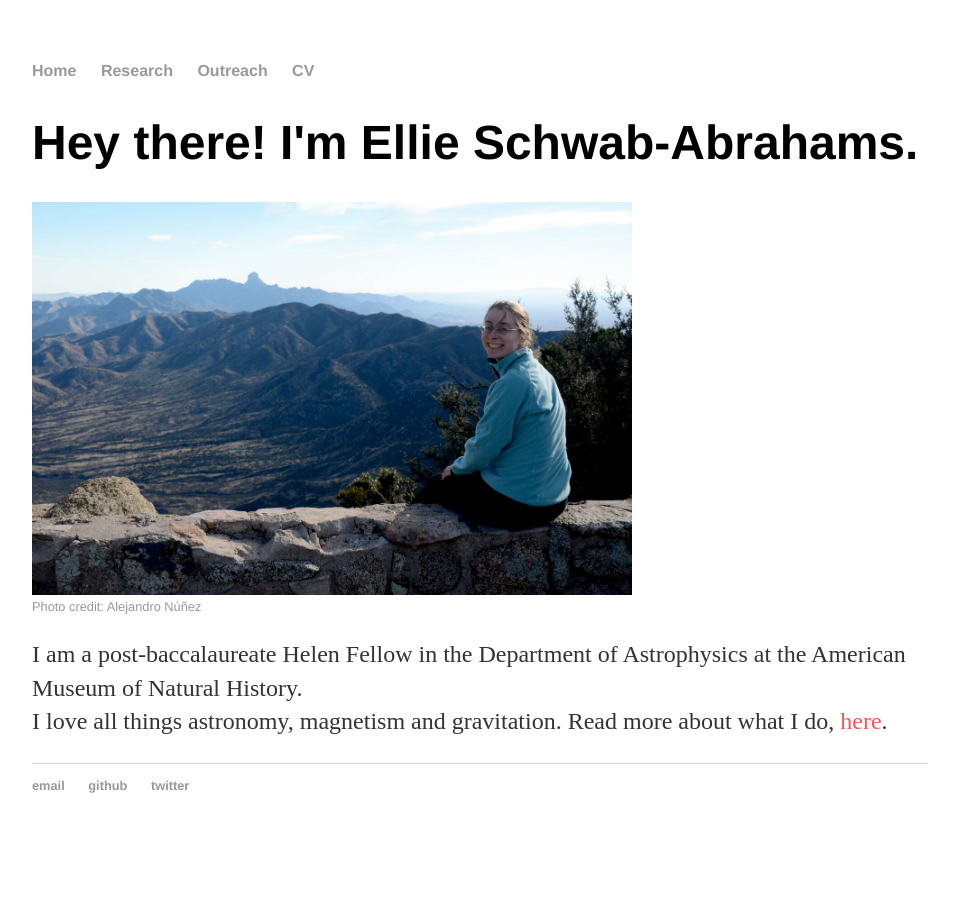
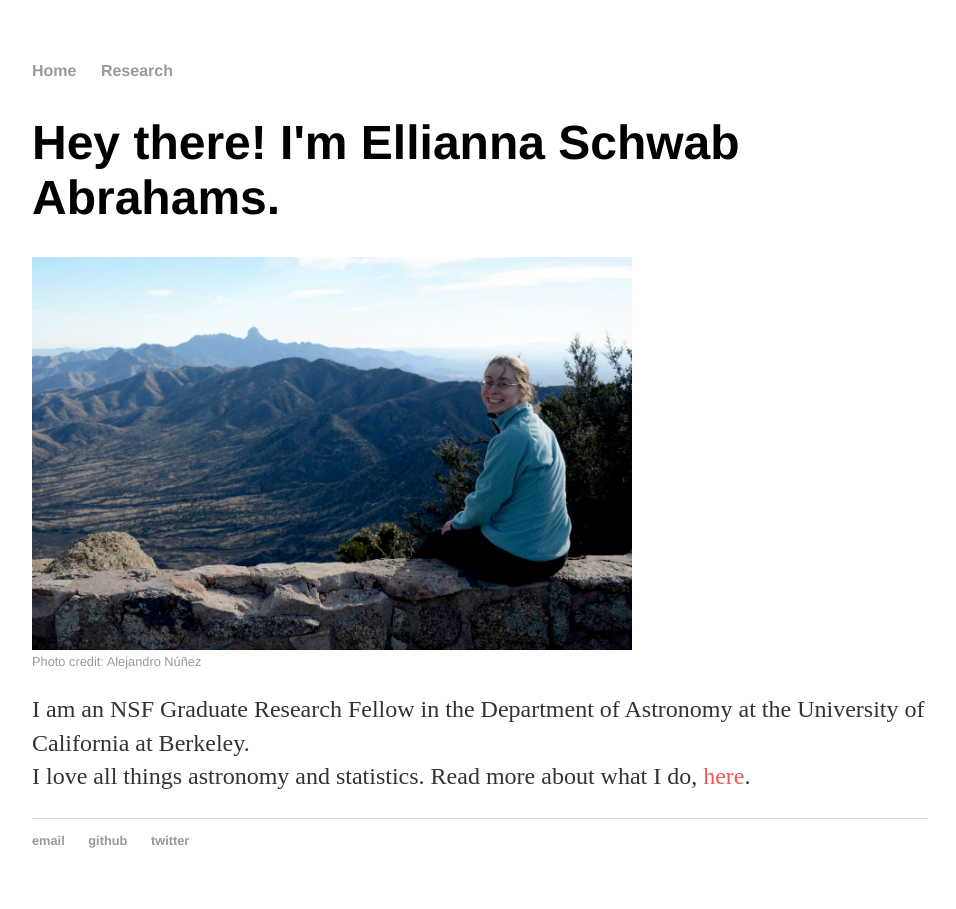
Before and after one commit to elliesch/elliesch.github.io, a Jekyll site: the page built from index.html, in a window 1280 px wide. Shown: the whole page, without its empty margins (160-1116 px from the left). Built offline with Jekyll 4.4.1, drawn with Linux system fonts in a browser that asks for light colours.

Commit message:
updated affiliations

```diff
--- a/_layouts/default.html
+++ b/_layouts/default.html
@@ -13,8 +13,6 @@
 	        		<li><a href="/">Home</a></li>
 		        	<!-- <li><a href="/about">About</a></li> -->
 	        		<li><a href="/research">Research</a></li>
-	        		<li><a href="/outreach">Outreach</a></li>
-				    <li><a href="/cv">CV</a></li>
 	    		</ul>
 			</nav>
 			<div class="container">
@@ -24,7 +22,7 @@
 			</div><!-- /.container -->
 			<footer>
 	    		<ul>
-	        		<li><a href="mailto:eschwab@amnh.org">email</a></li>
+	        		<li><a href="mailto:ellianna@berkeley.edu">email</a></li>
 	        		<li><a href="https://github.com/elliesch">github</a></li>
 	        		<li><a href="https://twitter.com/SeeTheStarsRise">twitter</a></li>
 				</ul>
--- a/index.html
+++ b/index.html
@@ -3,8 +3,8 @@ layout: default
 title: Ellie Abrahams, Student Astronomer
 ---
 <div class="blurb">
-	<h1>Hey there! I'm Ellie Schwab-Abrahams.</h1>
+	<h1>Hey there! I'm Ellianna Schwab Abrahams.</h1>
 	<img src="/images/me_at_mdm.jpg" alt="The view from Columbia's MDM Telescope" style="width:600px">
 	<figcaption style="font-family:'Helvetica', 'Arial', 'Sans-Serif'; font-size: 0.8em; color: #999;">Photo credit: Alejandro Núñez</figcaption>
-	<p>I am a post-baccalaureate Helen Fellow in the Department of Astrophysics at the American Museum of Natural History. <br>I love all things astronomy, magnetism and gravitation. Read more about what I do, <a href="/projects">here</a>.</p>
+	<p>I am an NSF Graduate Research Fellow in the Department of Astronomy at the University of California at Berkeley. <br>I love all things astronomy and statistics. Read more about what I do, <a href="/projects">here</a>.</p>
 </div><!-- /.blurb -->
```
